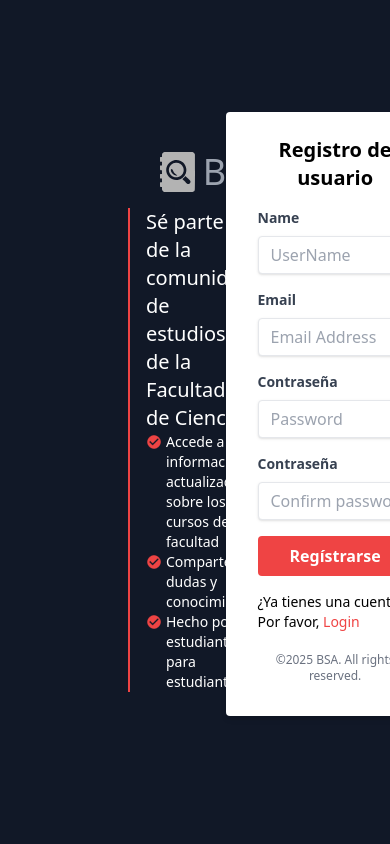
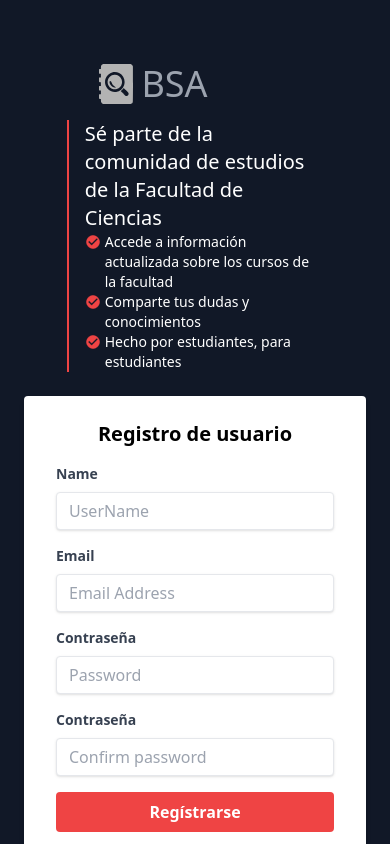
Before and after one commit to amirmiir/PAM242-Blog-Soporte-Academico-frontend, a React (Vite) app in the folder frontend-blog/: page /register in a window 390 px wide. Built offline with nearby package versions, Linux system fonts and the light colour scheme.

Commit message:
style: register display correction for responsive display

```diff
--- a/frontend-blog/src/pages/register/Register.tsx
+++ b/frontend-blog/src/pages/register/Register.tsx
@@ -13,10 +13,10 @@ const Register: FC = () => {
     ];
 
     return (
-        <div className="h-screen overflow-hidden flex flex-row justify-between items-center bg-gray-900">
+        <div className="h-screen overflow-hidden flex flex-col md:flex-row space-y-6 md:space-y-0 justify-between items-center px-6 md:px-24 py-16 bg-gray-900">
 
             {/* Información */}
-            <div className=" w-1/4 ml-32 space-y-4 ">
+            <div className="w-3/4 md:w-1/4 space-y-4 ">
                 <Link to={ROUTES.LANDING.ROOT} className="flex text-center items-center space-x-2">
                     <img src={bsalogo} alt="" className="pl-8 h-10" />
                     <h1 className="text-4xl text-gray-400">BSA </h1>
@@ -42,7 +42,7 @@ const Register: FC = () => {
 
 
             {/* Formato de inicio de sesión */}
-            <div className="w-full max-w-sm mx-auto bg-white shadow-md rounded px-8 pt-6 pb-8 mb-4">
+            <div className="w-full md:max-w-sm mx-auto bg-white shadow-md rounded px-8 pt-6 pb-8 mb-4">
                 <h2 className="text-xl font-semibold mb-4 text-center">
                     Registro de usuario
                 </h2>
```
